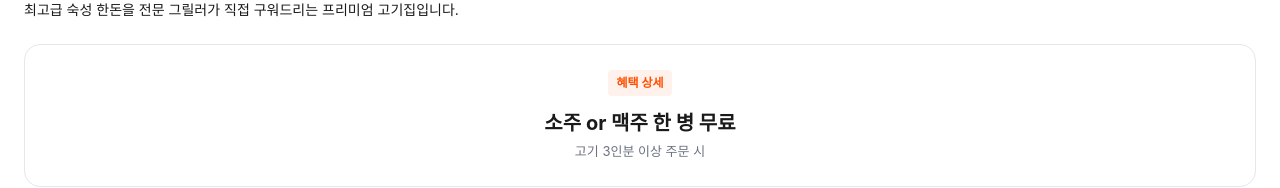
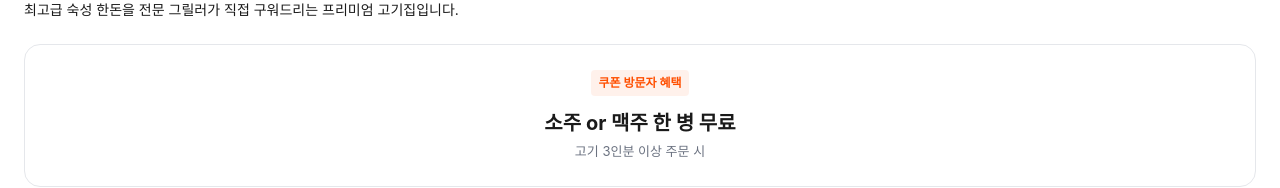
Before and after one commit to nck90/story-link, a Next.js app: page /pasta in a window 1280 px wide. Shown: the part 441-629 px from the top of the page. Built offline with nearby package versions, Linux system fonts and the light colour scheme; a web font is replaced by a local one.

Commit message:
refine: update benefits label and uploader benefit data

```diff
--- a/src/app/[storeSlug]/StorePageClient.tsx
+++ b/src/app/[storeSlug]/StorePageClient.tsx
@@ -207,7 +207,7 @@ function StorePageClient({ store, isFromStory, storyLinkId }: StorePageClientPro
 
                     <div className={styles.uploaderBenefitBox}>
                         <p className={styles.uploaderBenefitTitle}>업로더에 대한 혜택</p>
-                        <p className={styles.uploaderBenefitText}>음료 한 병 무료</p>
+                        <p className={styles.uploaderBenefitText}>{store.uploaderBenefitText || '에이드 한 잔 무료'}</p>
                     </div>
 
                     <button
@@ -313,7 +313,7 @@ function StorePageClient({ store, isFromStory, storyLinkId }: StorePageClientPro
 
                     {/* Benefits */}
                     <div className={styles.benefitCard}>
-                        <span className={styles.benefitLabel}>혜택 상세</span>
+                        <span className={styles.benefitLabel}>쿠폰 방문자 혜택</span>
                         <p className={styles.benefitText}>{store.benefitText}</p>
                         <p className={styles.conditionText}>{store.usageCondition}</p>
                     </div>
--- a/src/lib/stores.ts
+++ b/src/lib/stores.ts
@@ -205,7 +205,7 @@ export const STORES: Store[] = [
         ],
         mapUrl: '/resenso/류센소 약도.PNG',
         benefitText: '새우튀김 or 가라아게 3pc',
-        uploaderBenefitText: '에이드 한잔',
+        uploaderBenefitText: '에이드 한 잔 무료',
         usageCondition: '메인 메뉴 2개 주문 시', // Updated as requested
         pinCode: '0002',
     }
```
